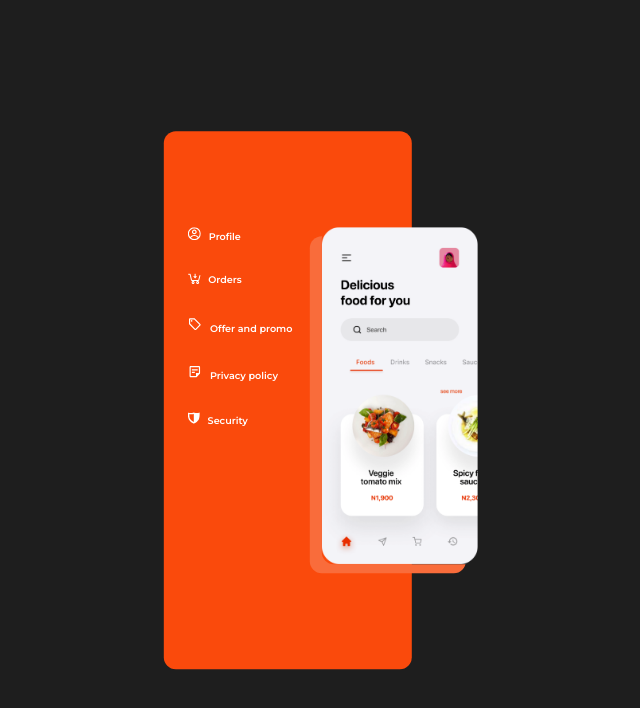
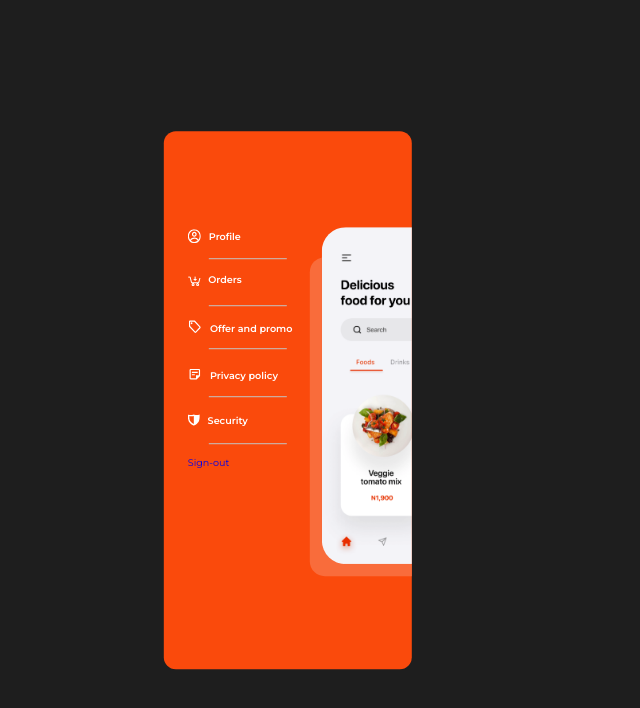
Before and after one commit to Dm-code-prog/trainee-landing-3, a website: page src/pages/navigation-screen.html in a window 1280 px wide. Shown: the whole page, without its empty margins (352-992 px from the left). Drawn offline with Linux system fonts and the light colour scheme.

Commit message:
navigation-screen upgrade

```diff
--- a/src/pages/navigation-screen.html
+++ b/src/pages/navigation-screen.html
@@ -20,6 +20,7 @@
             </div>
             <img class="navigation-screen-image" src="/src/assets/images/home-screen-shot.png">
         </div>
+        <a class="navigation-screen-sign-out" href="#">Sign-out</a>
       </div>
     </div>
   </body>
--- a/src/styles/app-styles/navigation-screen.scss
+++ b/src/styles/app-styles/navigation-screen.scss
@@ -4,6 +4,9 @@
     background-color: $orange-color;
     padding-top: 160px;
     padding-left: 40px;
+    padding-bottom: 87px;
+    z-index: 2;
+    overflow: hidden;
 
     .navigation-screen-nav-container {
         display: flex;
@@ -17,9 +20,22 @@
             margin-bottom: 52px;
             font-weight: 600;
             color: white;
+            position: relative;
+
+            &::after {
+                content: '';
+                position: absolute;
+                top: 52px;
+                left: 35px;
+                display: inline-block;
+                width: 75%;
+                border-bottom: #c4c2c2 1px solid;
+            }
 
             &::before {
                 margin-right: 13px;
+                position: relative;
+                top: 4px;
             }
 
         }
@@ -50,10 +66,16 @@
 
     .navigation-screen-image {
         width: 260px;
-        border-radius: 20px;
-        box-shadow: -20px 15px 0px 0px rgba(249, 108, 59);
+        z-index: 1;
+        border-radius: 40px;
+        box-shadow: -35px 35px 0px -15px rgba(249, 108, 59);
         position: absolute;
         right: -110px;
     }
 
+    .navigation-screen-sign-out {
+        position: relative;
+        top: 0px;
+    }
+
 }
```
Also changed, not shown: src/pages/home-screen.html (+1 -1 lines), styles.css.
